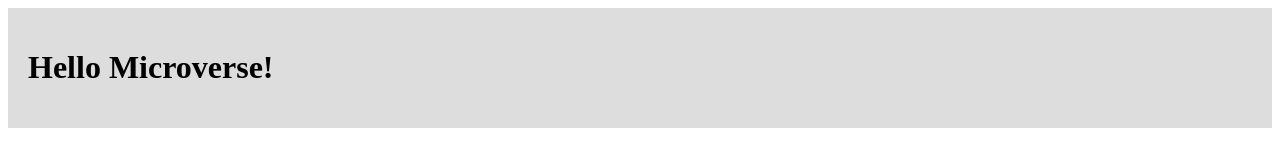
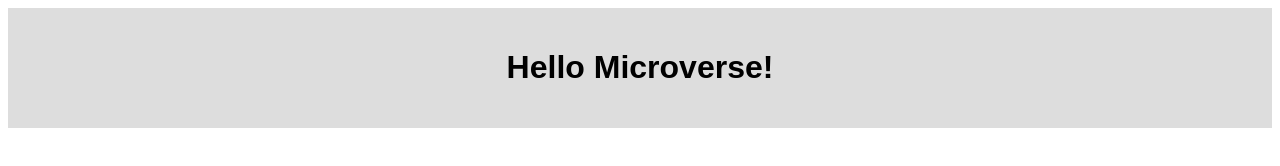
Before and after one commit to Sonickmumba/Hello-world, a plain HTML site: page index.html in a window 1280 px wide. Drawn offline with Linux system fonts and the light colour scheme.

Commit message:
Add text-align center to header

```diff
--- a/style.css
+++ b/style.css
@@ -1,6 +1,6 @@
 .header {
     background-color: #ddd;
     padding: 20px;
-    /* text-align: center; */
-    /* font-family: sans-serif; */
+    text-align: center;
+    font-family: sans-serif;
 }
```
